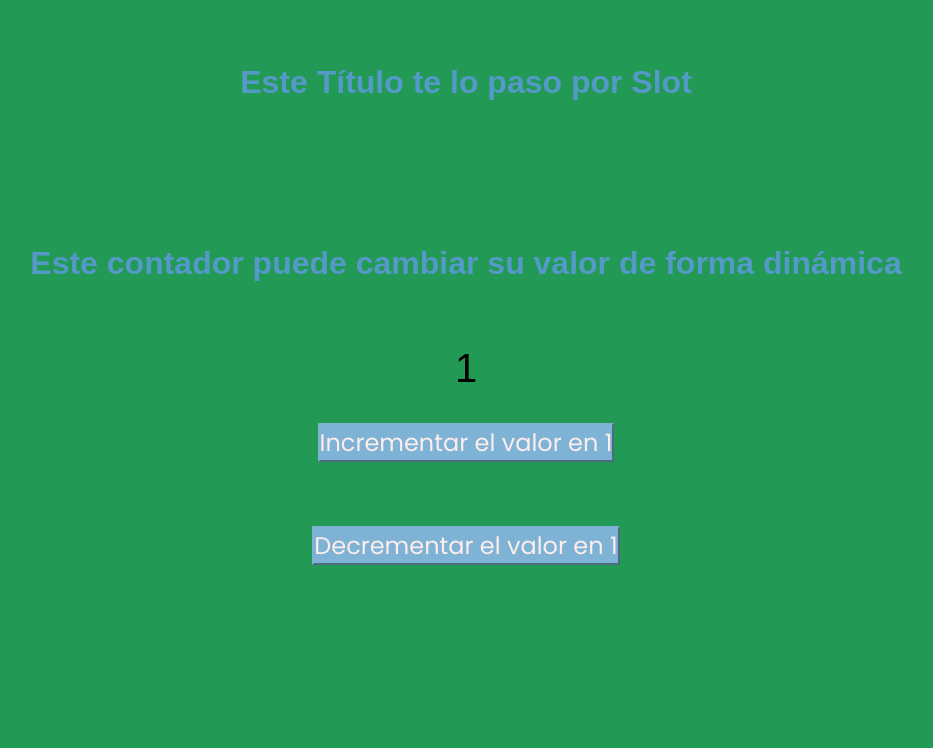
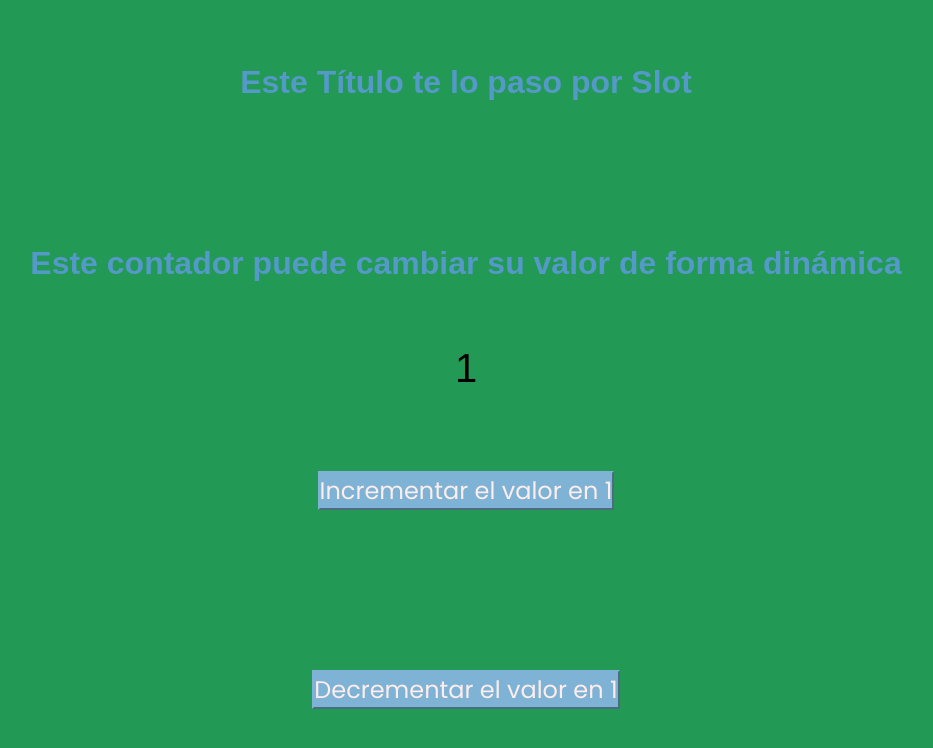
Before and after one commit to Antonio-Moya-Calvo/Ejercicio-vue2, a Vue app: page / in a window 1280 px wide. Shown: the top 748 px of the page, without its empty margins (174-1107 px from the left). Built offline with nearby package versions, Linux system fonts and the light colour scheme.

Commit message:
Ejercicio 6 Vue, directivas condicionales

```diff
--- a/src/components/TheCounter.vue
+++ b/src/components/TheCounter.vue
@@ -18,12 +18,16 @@ function decremet() {
     >
     <p class="counter__value">{{ contador }}</p>
     <p class="counter__increment">
-      <button @click="increment" class="counter__increment-button">
+      <button v-if="contador < 10" @click="increment" class="counter__increment">
         Incrementar el valor en 1
       </button>
+      <span v-else class="counter__alerta">Has sobrepasado el valor Máximo</span>
     </p>
     <p class="counter__decrement">
-      <button @click="decremet" class="counter__decrement-button">Decrementar el valor en 1</button>
+      <button v-if="contador >= 0" @click="decremet" class="counter__decrement">
+        Decrementar el valor en 1
+      </button>
+      <span v-else class="counter__alerta">Has sobrepasado el valor Mínimo</span>
     </p>
   </section>
 </template>
@@ -47,5 +51,9 @@ function decremet() {
   &__decrement {
     margin: 2em 2em;
   }
+  &__alerta {
+    color: var(--c-red);
+    font-size: var(--fs-extra-big);
+  }
 }
 </style>
```
